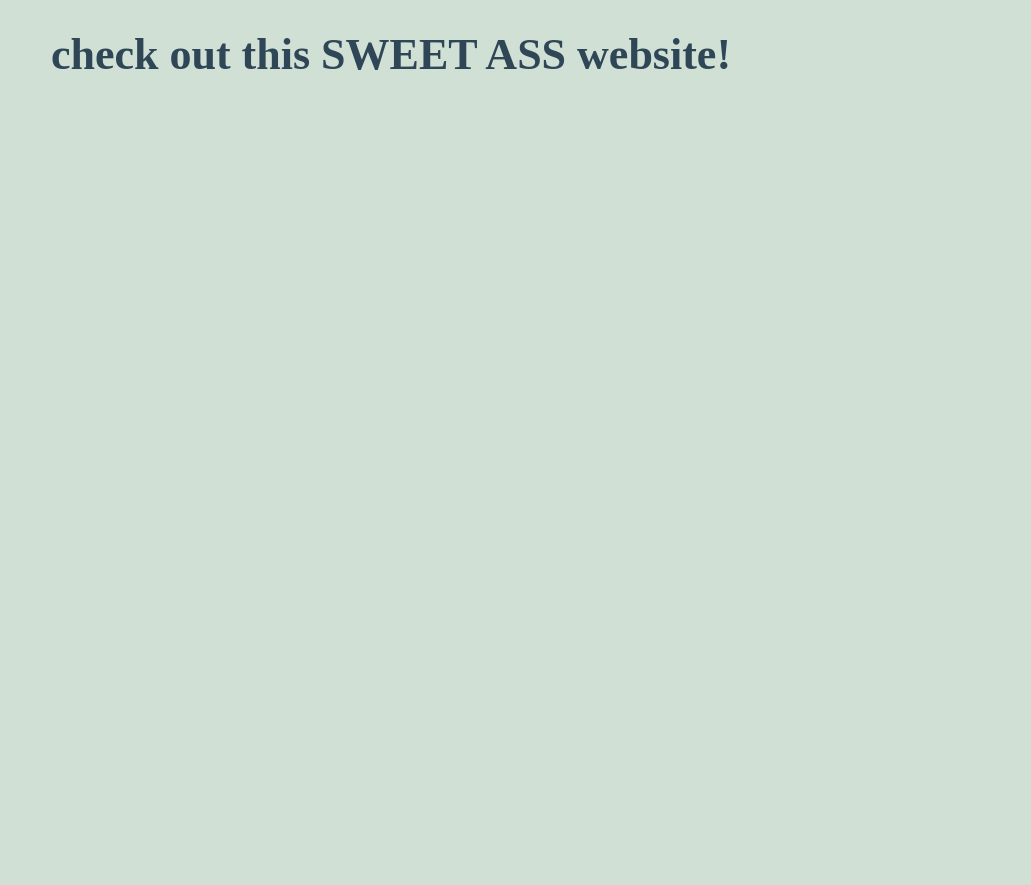
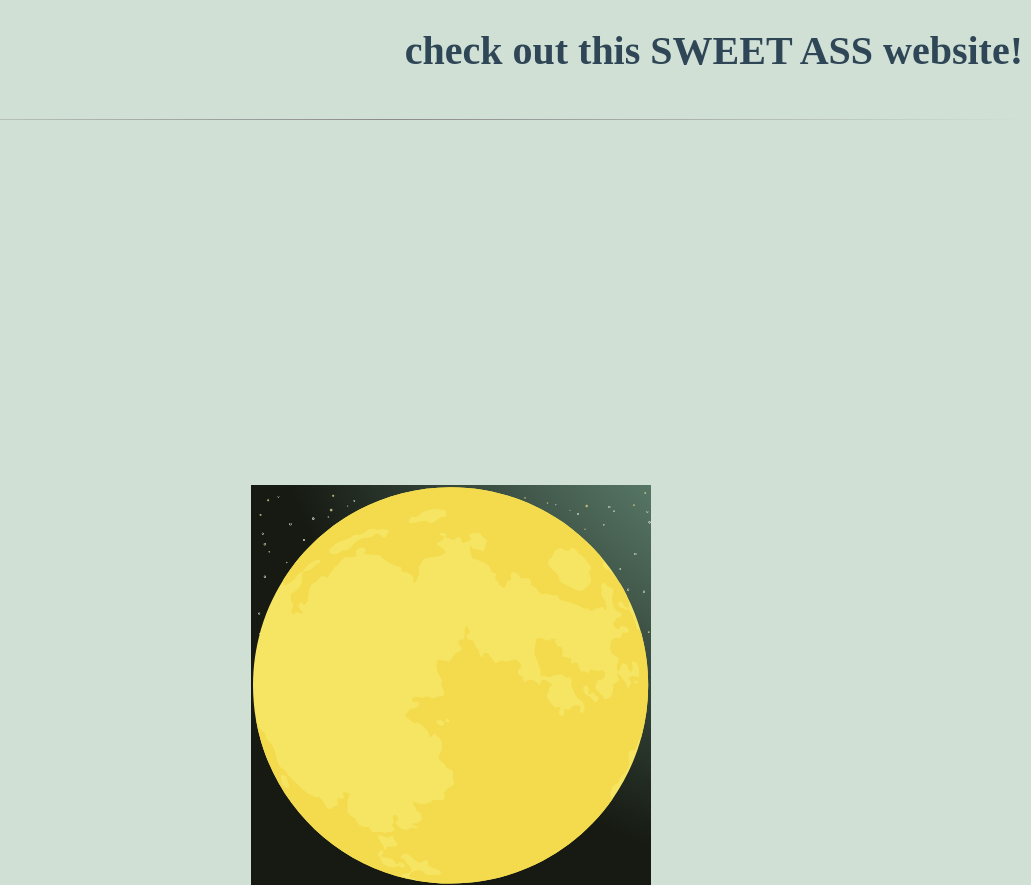
Before and after one commit to lkrienke/personal_marketing_site, a plain HTML site: page index.html in a window 1280 px wide. Shown: the whole page, without its empty margins (249-1280 px from the left). Before the commit the page ends 800 px from the top, so only its background shows below. Drawn offline with Linux system fonts and the light colour scheme; a web font is replaced by a local one.

Commit message:
Refactor file hierarchy

```diff
--- a/index.html
+++ b/index.html
@@ -4,13 +4,22 @@
 <!-- HEAD -->
 <head>
 	<title>Laurel</title>
-	<link rel="stylesheet" href="./styles.css">
-	<link rel='stylesheet' href='https://fonts.googleapis.com/css?family=Bungee Hairline'>
+	<link rel="stylesheet" href="./stylesheets/styles.css">
+	<link rel="stylesheet" href="https://fonts.googleapis.com/css?family=Bungee Hairline">
 </head>
 
  <!-- BODY -->
 <body>
+	<div id="layer-1" style="left: 500px; top: 485px; position: absolute;">
+		<img src="./imgs/background_with_stars.svg" width="400px" height="400px">
+	</div>
+	<div id="layer-2" style="left: 500px; top: 485px; position: absolute;">
+		<img src="./imgs/moon_zoom.svg" width="400px" height="400px">
+	</div>
 	<h1>check out this SWEET ASS website!</h1>
+	<br>
+	<hr class=gradient>
+	<br>
 </body>
 
 </html>
--- a/styles.css
+++ /dev/null
@@ -1,10 +0,0 @@
-body {
-	background-color: rgb(208,224,213);
-}
-
-h1 {
-	color: rgb(47,70,86);
-	text-align: center;
-	font-family: 'Bungee Hairline';
-	font-size: 44px;
-}
--- /dev/null
+++ b/stylesheets/styles.css
@@ -0,0 +1,27 @@
+body {
+	padding: 0,
+	margin: 0;
+	background-color: rgb(208,224,213)
+}
+
+h1 {
+	color: rgb(47,70,86);
+	text-align: right;
+	font-family: "Bungee Hairline";
+	font-size: 40px;
+}
+
+img {
+  float: left;
+}
+
+hr.gradient {
+  padding: 0;
+  margin: 0;
+  border: 0;
+  height: 1px;
+  background-image: -webkit-linear-gradient(left, #d0e0d5, #8c8b8b, #d0e0d5);
+  background-image: -moz-linear-gradient(left, #d0e0d5, #8c8b8b, #d0e0d5);
+  background-image: -ms-linear-gradient(left, #d0e0d5, #8c8b8b, #d0e0d5);
+  background-image: -o-linear-gradient(left, #d0e0d5, #8c8b8b, #d0e0d5);
+}
```
Also changed, not shown: imgs/background_with_stars.svg (added), imgs/moon.svg (added), imgs/moon_zoom.svg (added), 1 other file.
